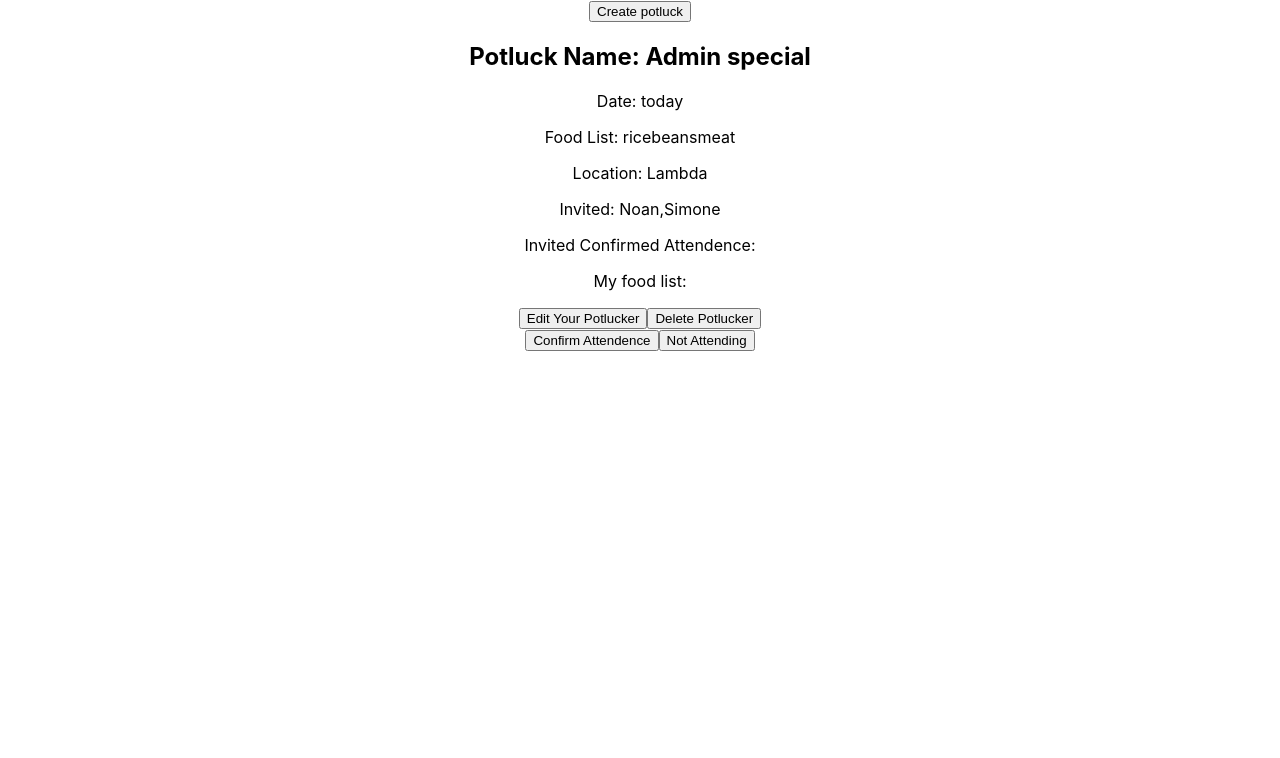
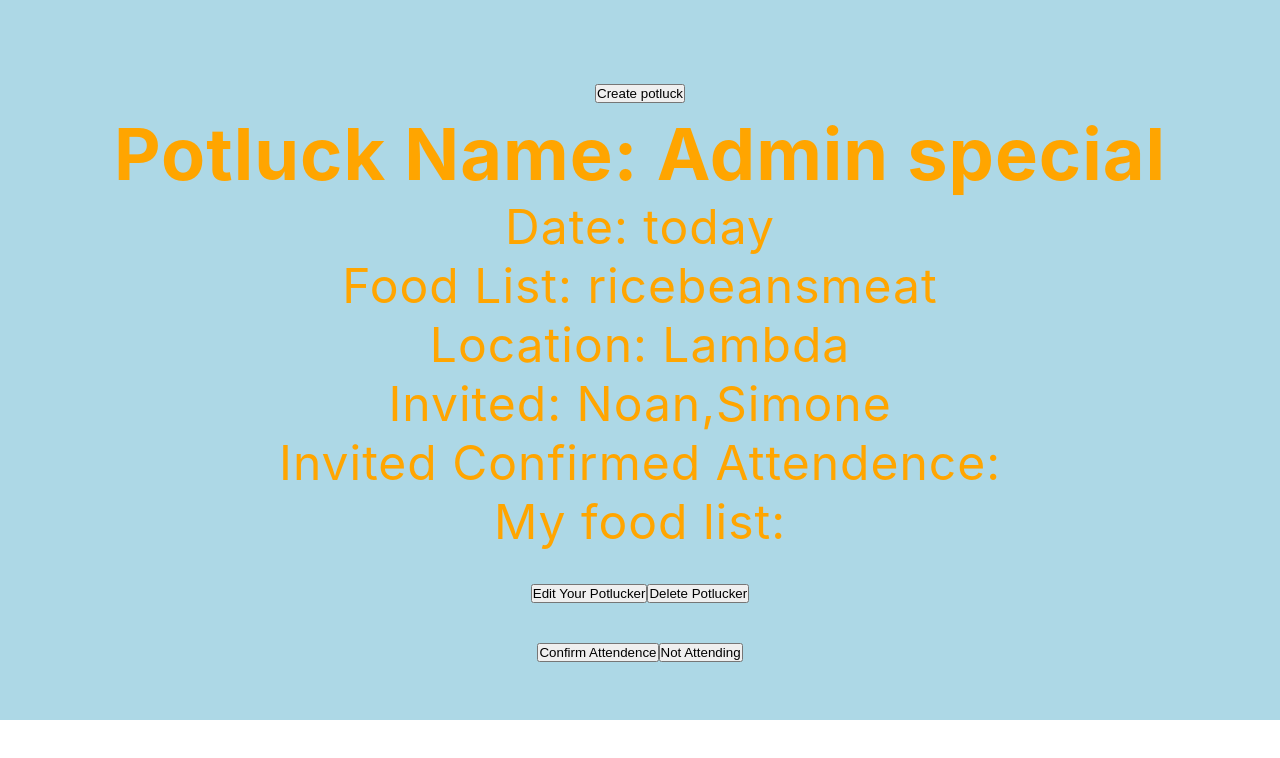
Before and after one commit to Potluck-planner-by-the-Potluckers/frontEnd, a React (Create React App) app in the folder app/: page / in a window 1280 px wide. Shown: the top 758 px of the page. Built offline with nearby package versions, Linux system fonts and the light colour scheme.

Commit message:
some CSS styles added and some left suggested

```diff
--- a/app/src/App.css
+++ b/app/src/App.css
@@ -1,11 +1,31 @@
+*{
+  box-sizing:border-box;
+  padding:0;
+  margin:0;
+  max-width:100%;
+ }
+
 .App {
-  text-align: center;
+  /* text-align: center;
+  font-size:1.6rem;
+  font-family:'Roboto Mono', monospace;
+  line-height:1.25;
+  background-color:white;
+  color:#4f4f4f;
+} */
+font-size:3rem;
+letter-spacing:1px;
+padding:4% 0;
+background-color:lightblue;
+color:orange;
+text-align:center;
 }
 
 .App-logo {
   height: 40vmin;
   pointer-events: none;
 }
+
 
 @media (prefers-reduced-motion: no-preference) {
   .App-logo {
@@ -14,19 +34,34 @@
 }
 
 .App-header {
-  background-color: #282c34;
+  /* .links{ */
+    display:flex;
+    justify-content:space-evenly;
+    padding:1% 0;
+    background-color:orange;
+  }
+
+
+  /* background-color: #282c34;
   min-height: 100vh;
   display: flex;
   flex-direction: column;
   align-items: center;
   justify-content: center;
   font-size: calc(10px + 2vmin);
-  color: white;
-}
+  color: white; */
+
 
 .App-link {
-  color: #61dafb;
-}
+  /* nav button{ */
+    width:10%;
+    letter-spacing:1px;
+    background-color:lightblue;
+    padding:0.75%;
+    border-radius:10%;
+   }
+
+
 
 @keyframes App-logo-spin {
   from {
```
Also changed, not shown: 1 other file (tests, documents, lock files or other folders).
